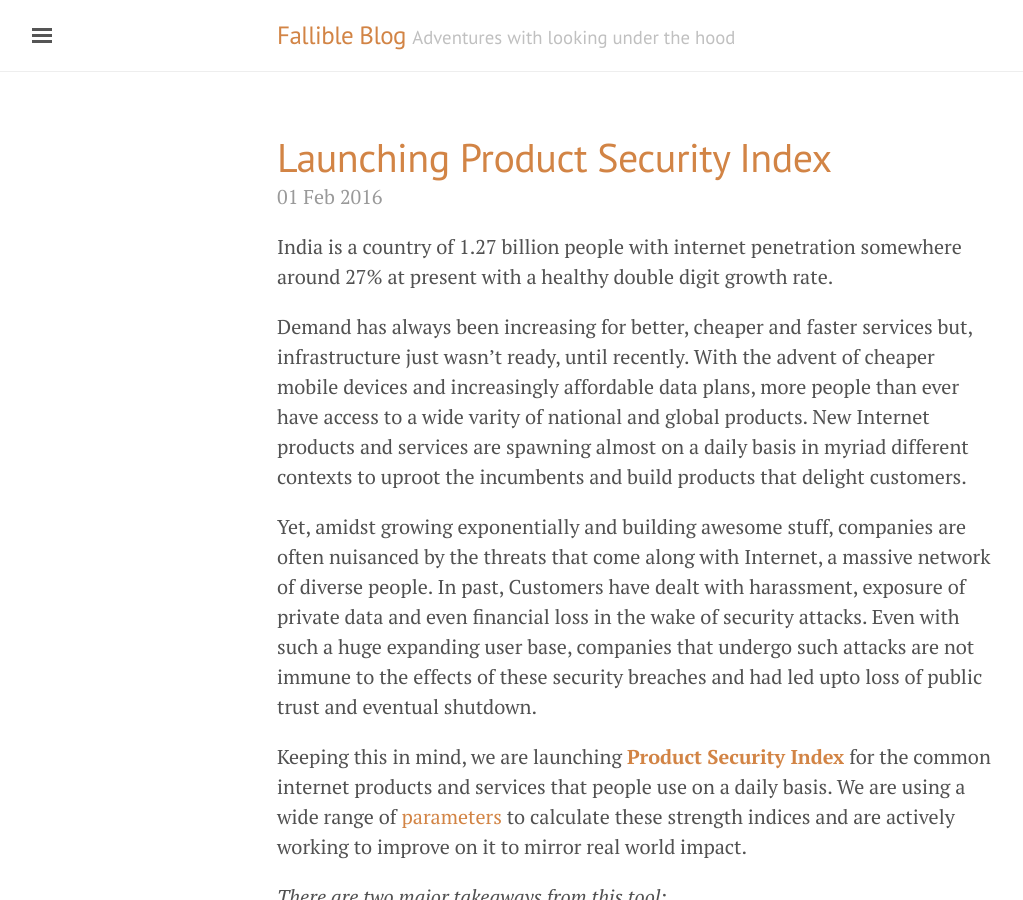
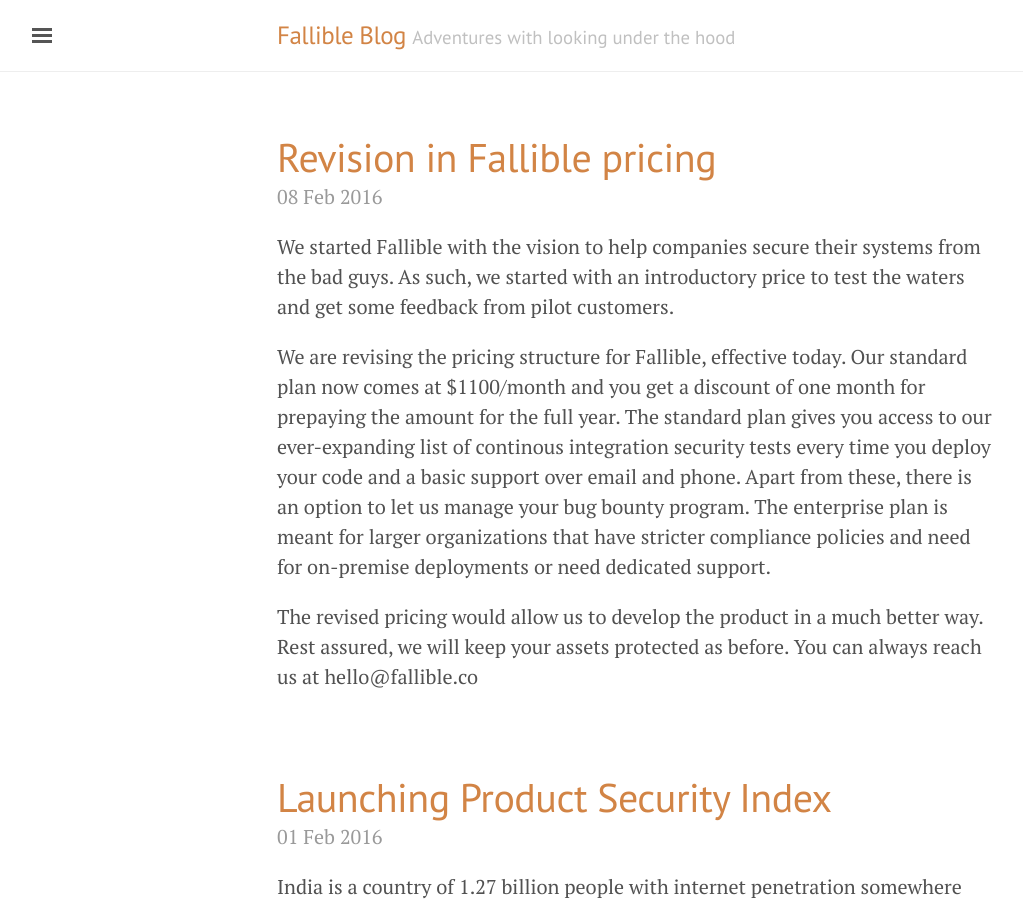
Before and after one commit to FallibleInc/blog, a Jekyll site: the page built from index.html, in a window 1280 px wide and 900 px high. Shown: the whole window, without its empty margins (3-1026 px from the left). Built offline with Jekyll 4.4.1, drawn with Linux system fonts in a browser that asks for light colours; the list of posts is cut into pages by our own code; comment, search, counter and statistics services are not loaded.

Commit message:
pricing revision

```diff
--- a/_posts/2016-02-08-revision-in-prices.md
+++ b/_posts/2016-02-08-revision-in-prices.md
@@ -1,5 +1,7 @@
 ---
-published: false
+layout: post
+title: Revision in Fallible pricing
+published: true
 ---
 
 
```
